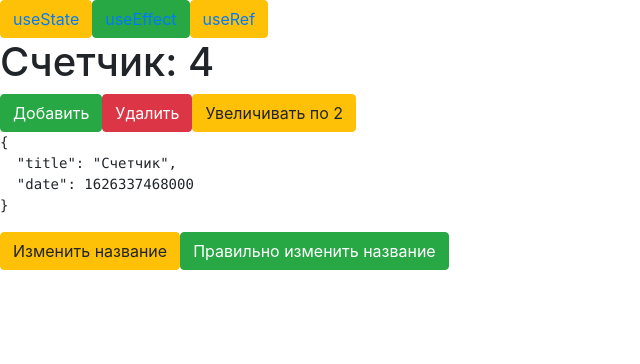
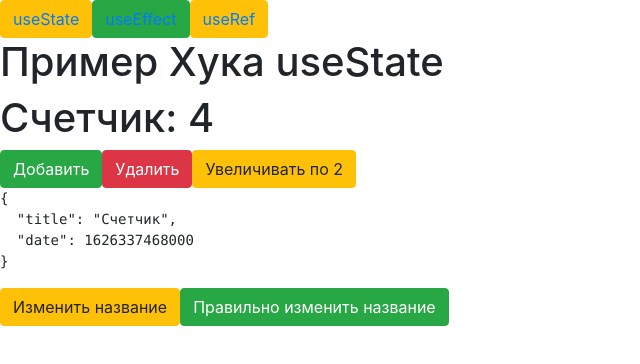
Before and after one commit to mytrofanov/Hook, a React (Create React App) app: page /state in a window 1280 px wide. Shown: the top 364 px of the page, without its empty margins (0-640 px from the left). Built offline with nearby package versions, Linux system fonts and the light colour scheme.

Commit message:
Навигация по Хукам - добавил заголовки

```diff
--- a/src/effect/effect.js
+++ b/src/effect/effect.js
@@ -43,7 +43,7 @@ function Effect() {
 
     return (
         <div>
-
+            <h1>Пример Хука useEffect</h1>
             <h1>Ресурс: {type}</h1>
             <button onClick={() => setType('users')} className="btn btn-success">Пользователи</button>
             <button onClick={() => setType('todos')} className="btn btn-warning">Todos</button>
--- a/src/ref/FunctionUseRef.js
+++ b/src/ref/FunctionUseRef.js
@@ -21,6 +21,7 @@ function UseRefFunction() {
     }, [value])
     return (
         <div>
+            <h1>Пример Хука useRef</h1>
             <h1>Количество рендеров {renderCount.current}</h1>
             <h1>Прошлое состояние {prevValue.current}</h1>
             <input ref={inputRef} type="text" onChange={event => setValue(event.target.value)} value={value}/>
--- a/src/state/State.js
+++ b/src/state/State.js
@@ -51,6 +51,7 @@ function State() {
 
     return (
         <div>
+            <h1>Пример Хука useState</h1>
             <h1>Счетчик: {counter}</h1>
             <button onClick={add} className="btn btn-success">Добавить</button>
             <button onClick={reduction} className="btn btn-danger">Удалить</button>
```
